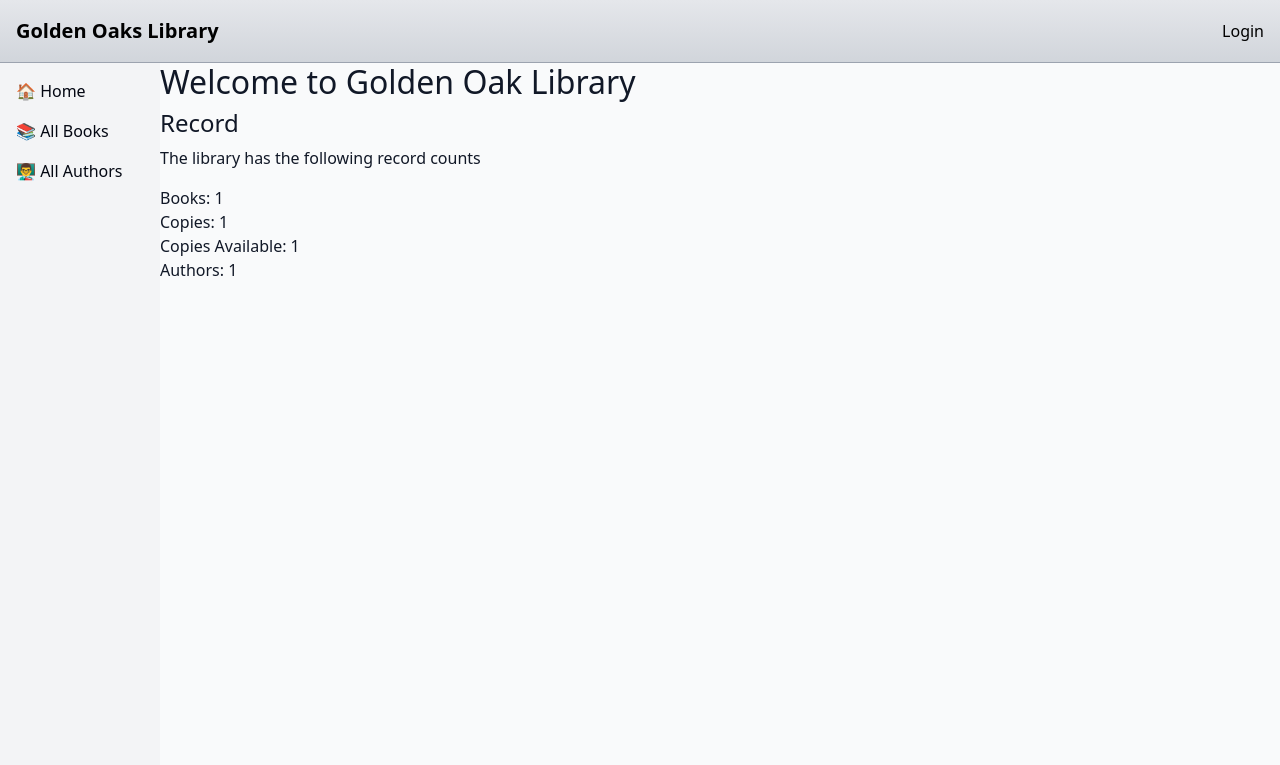
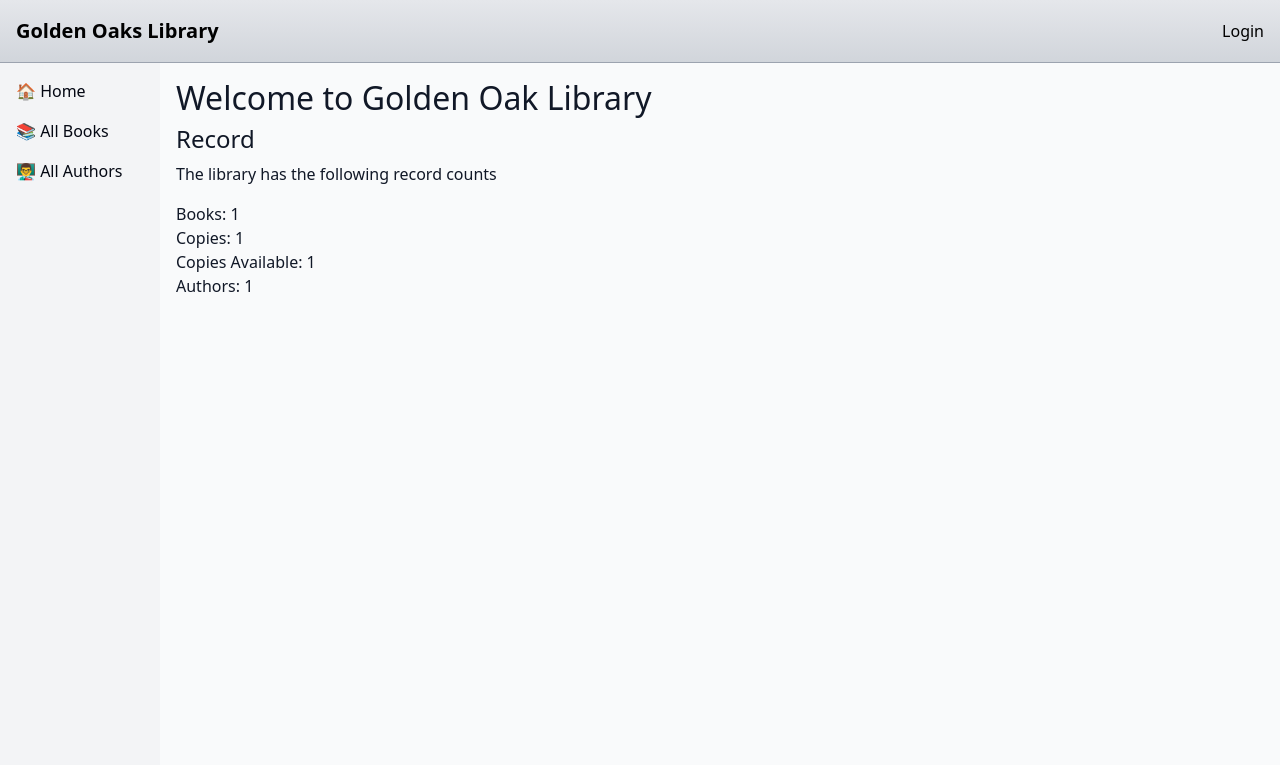
Before and after one commit to golaughlin/django_golden_oaks_library, a Django app: template goldenoaklibrary/catalog/templates/index.html in a window 1280 px wide. Shown: the top 765 px of the page. Run offline with Django 4.2, Linux system fonts and the light colour scheme; the template is opened without the code that fills it: most values are stand-ins (such as "Sample title", 1, 10 or a date in 2020).

Commit message:
Added padding to the main content

```diff
--- a/goldenoaklibrary/catalog/static/css/style.css
+++ b/goldenoaklibrary/catalog/static/css/style.css
@@ -161,6 +161,7 @@ are side to side.
 /* Content styling */
 .content {
   flex: 1;
+  padding: 1rem;
 }
 
 /* Footer styling */
```
